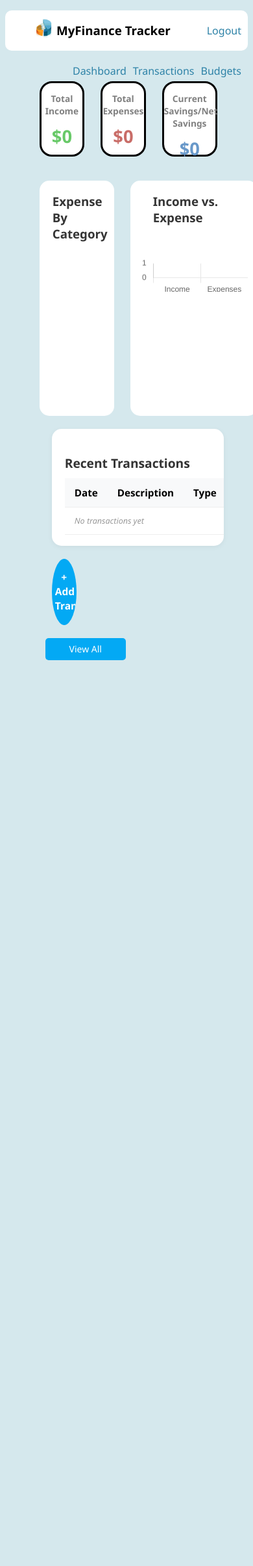
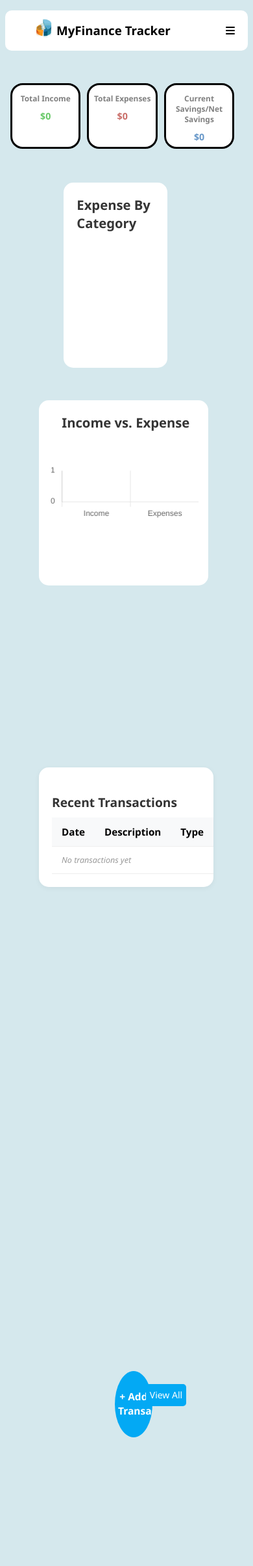
Before and after one commit to whoisibk/my-finance-tracker, a Flask app: page /dashboard in a window 390 px wide. Shown: the whole page at 65% size. Before the commit the page ends 1016 px from the top, so only its background shows below. Run offline with Flask 3, Linux system fonts and the light colour scheme; the visitor is signed in with stand-in values (Sample User, id 1); data that the repository does not hold is empty; some libraries are stand-ins or nearby versions.

Commit message:
Responsive Changes

```diff
--- a/run.py
+++ b/run.py
@@ -5,5 +5,5 @@
 
 with app.app_context():
    db.create_all()
-# if __name__ == "__main__":
-#     app.run(host="0.0.0.0", debug=True)
+if __name__ == "__main__":
+    app.run(host="0.0.0.0", debug=True)
--- a/static/css/dashboard.css
+++ b/static/css/dashboard.css
@@ -9,6 +9,7 @@
 
 /* <!---------------------------------navbar--------------------------------------- */
 .nav-bar{
+    width: 100%;
     display: block;
     background-color: white;
     justify-content: space-between;
@@ -20,7 +21,7 @@
 }
 .nav-bar .lst-item{
     float: right;
-    margin-top: 20px
+    /* margin-bottom: 80px; */
 }
 .nav-bar ul a{
     text-decoration: none;
@@ -33,6 +34,10 @@
     padding-bottom: 16px;
     border-bottom: 3.5px solid rgb(60, 133, 197);
 }
+.nav-links{
+    margin-top: -40px;
+    position: relative;
+}
 .nav-bar ul li{
     display:inline-flex;
     margin-right: 3%;
@@ -41,6 +46,12 @@
     height: 39px;
     width: 39px;
     margin-top: 2.8%;
+}
+
+.hamburger{
+    display: none;
+    height:20px;
+    cursor: pointer;
 }
 
 
@@ -52,13 +63,13 @@
     height:153px;
     display: flex;
     margin-left: 2%;
-    margin-top: 47px;
+    margin-top: 75px;
 }
 
 .money-overview p{
     color: grey;
     font-family:'Segoe UI', Tahoma, Geneva, Verdana, sans-serif;
-    font-size: 0.855rem;
+    font-size: 2.30vh;
     font-weight: bold;
     text-align: center;
 }
@@ -74,7 +85,7 @@
 }
 
 .income-div h3, .expenses-div h3, .savings-div h3{
-    font-size: 27.3px;
+    font-size: 2.07vw;
     font-family: 'Segoe UI', Tahoma, Geneva, Verdana, sans-serif;
     text-align: center;
     margin-top: -2px;
@@ -117,6 +128,38 @@
     font-family: 'Segoe UI', Tahoma, Geneva, Verdana, sans-serif;
     margin-left: 20px;
     color: rgb(53, 53, 53);
+}
+
+@media (max-width: 768px){
+    .main-body{
+        width: 95%;
+        margin-left: -2px;
+        margin-top: -25px;
+    }
+
+    /*------------------------------- CHARTS---------------------------------- */
+    .charts{
+        width: 100%;
+        display:inline-flexbox;
+        height: 285px;
+        flex-wrap: wrap;
+        justify-content: space-evenly;
+        margin-bottom: 50px;
+    }
+    .charts h3{
+        font-size: 2.4vh;
+
+    }
+    .pie-charts{
+        height: 47%;
+        /* width: 100%; */
+        /* margin-right: -5px; */
+    }
+    .bar-charts{
+        margin-top: 50px;
+        /* height: 30%; */
+        /* margin-left: -15px; */
+    }
 }
 
 .pie-charts{
@@ -243,13 +286,95 @@
 
 
 /* Mobile responsiveness */
-@media (max-width: 768px) {
+
+@media (max-width: 768px){
+
+
+    /*------------------------- TOP OF THE PAGE------------------------ */
+    .nav-bar .lst-item{
+        margin-bottom: 33px;
+    }
+    /* .nav-bar .lst-item:hover{
+        color: #0476ab;
+        border:2px solid #0476ab ;
+    } */
+    .nav-links{
+        flex-direction: column;
+        background-color: rgb(213, 232, 237);
+        position: absolute;
+        margin-top: auto;
+        top: 60px;
+        right: 0;
+        width: 107px;
+        padding: 10px;
+        color: white;
+        overflow: hidden;
+        opacity: 0;
+        /* max-height: 0; */
+        transition: all 0.3s ease;
+    }
+    .nav-links.active{
+        /* display: flex; */
+        height:49%;
+        overflow: visible;
+        opacity: 1;
+    }
+    .hamburger{
+        display: block;
+        float: right;
+        margin-top: -58px;
+        margin-right: 20px;
+    }
+
+
+    /* ------------------MONEY DIVS -------------------------*/
+    .money-overview{
+        margin-left: 25px;
+    }
+    .income-div, .expenses-div, .savings-div{
+        width: 40%;
+        height: 95px;
+    }
+    .money-overview div{
+        margin-left: -15px;
+    }
+    .money-overview p {
+        font-size: 0.745rem;
+    }
+    .money-overview h3{
+        font-size: 0.89rem;
+    }
+
+
+    /*--------------------- TRANSAC TABLES------------------------------- */
+
     .table-section {
-    flex-direction: column;
+        /* flex-direction: column; */
+        margin-top: 67vh;
+        display:flex;
+        /* width: 100%; */
+        /* justify-content: space-between; */
+        flex-wrap:wrap;
+        margin-left: 54px;
+        /* width: 100%; */
+    }
+    .table{
+        width: 100%;
+        margin-left: 0px ;
     }
     .right-table {
         flex-direction: row;
-    justify-content: flex-end;
+        /* justify-content: flex-end; */
+        /* width: 100%; */
+        /* position: relative; */
+        /* display: flex; */
+        position: absolute;
+        /* margin-left: -20px; */
+        margin-top: 110vh;
+        margin-left: 30%;
+        display:inline-flex;
+        height: 100px;
+        justify-content: space-between;
         width: 100%;
     }
 }
--- a/static/js/dashboard.js
+++ b/static/js/dashboard.js
@@ -1,6 +1,14 @@
+//responsive part
+const hamburger = document.getElementById('hamburger');
+const navLink = document.getElementById('navLinks');
+
+hamburger.addEventListener('click', ()=>{
+    navLink.classList.toggle('active');
+});
+
+
 const add_trans = document.getElementById('circle-transac');
 const close_form = document.getElementById('form-close');
-
 const main_popup = document.getElementById('add-transac');
 const overlay_popup = document.getElementById('overlay-popup');
 const save_form = document.getElementById('form-save');
--- a/templates/dashboard.html
+++ b/templates/dashboard.html
@@ -9,12 +9,17 @@
         <ul>
             <li> <img src="/static/images/logo.png" class="money-img" alt="Image of Money"><h3>MyFinance Tracker</h3></li>
 
-            <li class="lst-item"><a href="#">Logout</a></li>
-            <li class="lst-item"><a href="#">Budgets</a></li>
-            <li class="lst-item"><a href="#">Transactions</a></li>
-            <li class="lst-item"><a href="#">Dashboard</a></li>
+            <div class="nav-links" id="navLinks">
+              <li class="lst-item"><a href="#">Logout</a></li>
+              <li class="lst-item"><a href="#">Budgets</a></li>
+              <li class="lst-item"><a href="#">Transactions</a></li>
+              <li class="lst-item"><a href="#">Dashboard</a></li>
+            </div>
+        </ul>
 
-        </ul>
+        <div class="hamburger" id="hamburger">
+          <i class="fa-solid fa-bars"></i>
+        </div>
     </nav>
 </div>
 
```
Also changed, not shown: static/css/login.css (+13 -10 lines). Lines whose indentation alone changed are shown as unchanged.
